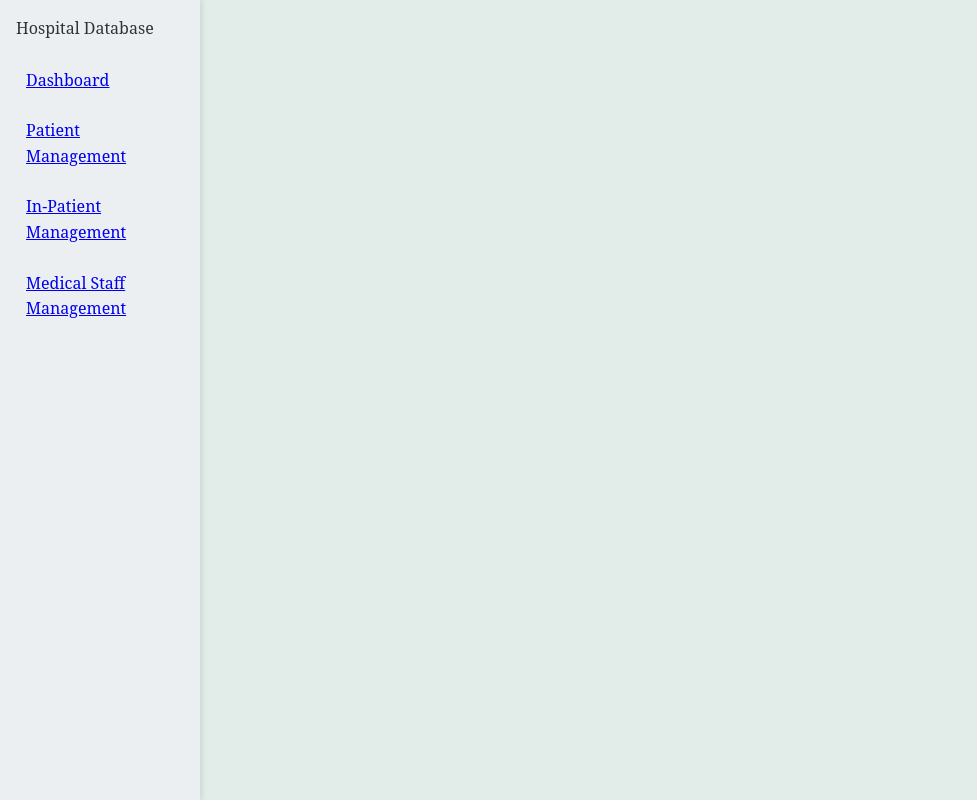
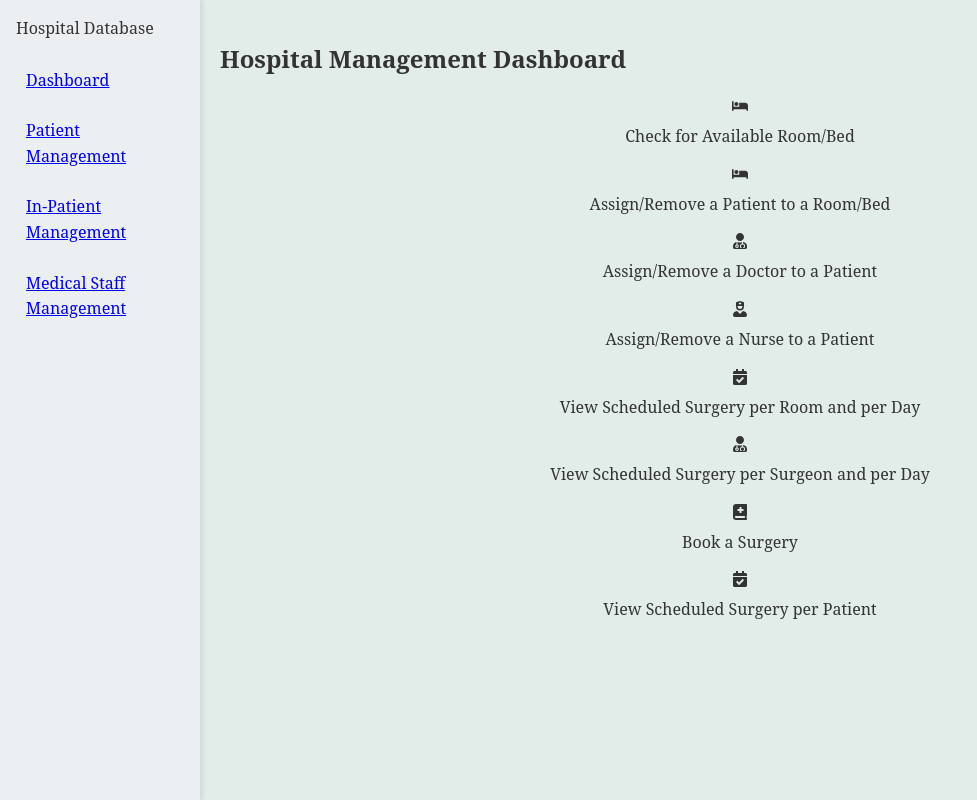
Before and after one commit to 3amberloaf/Hospital-React-Application, a React (Create React App) app: page /inpatientdashboard in a window 1280 px wide. Shown: the whole page, without its empty margins (0-977 px from the left). Built offline with nearby package versions, Linux system fonts and the light colour scheme.

Commit message:
Set up the In-patient management routes

```diff
--- a/src/App.js
+++ b/src/App.js
@@ -12,8 +12,15 @@ import AddPatient from './PatientManagement/AddPatient';
 import ViewPatient from './PatientManagement/ViewPatient';
 import DoctorsSchedule from './PatientManagement/DoctorsSchedule';
 import PatientDashboard from './PatientManagement/PatientDashboard'; // Import the new component
+import CheckAvailableRoom from './InPatientManagement/AvailableRooms';
+import AssignRemoveDoctor from './InPatientManagement/AssignDoctor';
+import AssignRemoveNurse from './InPatientManagement/AssignNurse';
+import BookSurgery from './InPatientManagement/BookSurgery';
+import ViewSurgerySchedulePatient from './InPatientManagement/ViewSurgerySchedulePatient';
+import ViewSurgeryScheduleRoom from './InPatientManagement/ScheduleSurgeryRoom';
+import InPatientDashboard from './InPatientManagement/InPatientDashboard';
+import './App.css';
 
-import './App.css';
 
 function App() {
   const [patients, setPatients] = useState([]);
@@ -47,6 +54,14 @@ function App() {
             <Route path="/scheduleappointments" element={<ScheduleAppointments />} />
             <Route path="/patientdashboard" element={<PatientDashboard />} />
             <Route path="/doctorschedule" element={<DoctorsSchedule />} />
+            <Route path="/inpatientdashboard" element={<InPatientDashboard />} />
+            <Route path="/check-available-room" element={<CheckAvailableRoom />} />
+            <Route path="/assign-room" element={<CheckAvailableRoom />} />
+            <Route path="/assign-nurse" element={<AssignRemoveNurse />} />
+            <Route path="/book-surgery" element={<BookSurgery />} />
+            <Route path="/assign-doctor" element={<AssignRemoveDoctor />} />
+            <Route path="/view-surgery-schedule-room" element={<ViewSurgeryScheduleRoom />} />
+            <Route path="/view-surgery-schedule-patient" element={<ViewSurgerySchedulePatient />} />
             <Route exact path="/" element={
               <>
                 <NavBar />
--- /dev/null
+++ b/src/InPatientManagement/AssignDoctor.js
@@ -0,0 +1,12 @@
+import React from 'react';
+
+function AssignRemoveDoctor() {
+  return (
+    <div>
+      <h2>Assign/Remove Doctor to Patient</h2>
+      {/* Add your content here */}
+    </div>
+  );
+}
+
+export default AssignRemoveDoctor;
--- /dev/null
+++ b/src/InPatientManagement/AssignNurse.js
@@ -0,0 +1,12 @@
+import React from 'react';
+
+function AssignRemoveNurse() {
+  return (
+    <div>
+      <h2>Assign/Remove Nurse to Patient</h2>
+      {/* Add your content here */}
+    </div>
+  );
+}
+
+export default AssignRemoveNurse;
--- /dev/null
+++ b/src/InPatientManagement/AvailableRooms.js
@@ -0,0 +1,12 @@
+import React from 'react';
+
+function CheckAvailableRoom() {
+  return (
+    <div>
+      <h2>Check Available Room/Bed</h2>
+      {/* Add your content here */}
+    </div>
+  );
+}
+
+export default CheckAvailableRoom;
--- /dev/null
+++ b/src/InPatientManagement/BookSurgery.js
@@ -0,0 +1,12 @@
+import React from 'react';
+
+function BookSurgery() {
+  return (
+    <div>
+      <h2>Book a Surgery</h2>
+      {/* Add your content here */}
+    </div>
+  );
+}
+
+export default BookSurgery;
--- /dev/null
+++ b/src/InPatientManagement/InPatientDashboard.js
@@ -0,0 +1,53 @@
+import React from 'react';
+import { useNavigate } from 'react-router-dom';
+import { FaBed, FaUserMd, FaUserNurse, FaCalendarCheck, FaBookMedical } from 'react-icons/fa'; // Example new icons
+
+function InPatientDashboard() {
+  const navigate = useNavigate();
+
+  const navigateTo = (path) => {
+    navigate(path);
+  };
+
+  return (
+    <div>
+      <h2>Hospital Management Dashboard</h2>
+      <div className="dashboard-links">
+        <div className="dashboard-item" onClick={() => navigateTo('/checkroom')}>
+          <FaBed />
+          <p>Check for Available Room/Bed</p>
+        </div>
+        <div className="dashboard-item" onClick={() => navigateTo('/assignroom')}>
+          <FaBed />
+          <p>Assign/Remove a Patient to a Room/Bed</p>
+        </div>
+        <div className="dashboard-item" onClick={() => navigateTo('/assigndoctor')}>
+          <FaUserMd />
+          <p>Assign/Remove a Doctor to a Patient</p>
+        </div>
+        <div className="dashboard-item" onClick={() => navigateTo('/assignnurse')}>
+          <FaUserNurse />
+          <p>Assign/Remove a Nurse to a Patient</p>
+        </div>
+        <div className="dashboard-item" onClick={() => navigateTo('/viewsurgeryschedule')}>
+          <FaCalendarCheck />
+          <p>View Scheduled Surgery per Room and per Day</p>
+        </div>
+        <div className="dashboard-item" onClick={() => navigateTo('/viewsurgerybysurgeon')}>
+          <FaUserMd />
+          <p>View Scheduled Surgery per Surgeon and per Day</p>
+        </div>
+        <div className="dashboard-item" onClick={() => navigateTo('/booksurgery')}>
+          <FaBookMedical />
+          <p>Book a Surgery</p>
+        </div>
+        <div className="dashboard-item" onClick={() => navigateTo('/viewsurgerybypatient')}>
+          <FaCalendarCheck />
+          <p>View Scheduled Surgery per Patient</p>
+        </div>
+      </div>
+    </div>
+  );
+}
+
+export default InPatientDashboard;
--- /dev/null
+++ b/src/InPatientManagement/ScheduleSurgeryRoom.js
@@ -0,0 +1,12 @@
+import React from 'react';
+
+function ViewSurgeryScheduleRoom() {
+  return (
+    <div>
+      <h2>View Scheduled Surgery per Room and per Day</h2>
+      {/* Add your content here */}
+    </div>
+  );
+}
+
+export default ViewSurgeryScheduleRoom;
--- /dev/null
+++ b/src/InPatientManagement/ViewSurgerySchedulePatient.js
@@ -0,0 +1,12 @@
+import React from 'react';
+
+function ViewSurgerySchedulePatient() {
+  return (
+    <div>
+      <h2>View Scheduled Surgery per Patient</h2>
+      {/* Add your content here */}
+    </div>
+  );
+}
+
+export default ViewSurgerySchedulePatient;
--- a/src/OtherPages/Dashboard.js
+++ b/src/OtherPages/Dashboard.js
@@ -22,7 +22,7 @@ function Dashboard() {
           <img src={patientImage} alt="Patient Management" />
           <p>Patient Management</p>
         </div>
-        <div className="dashboard-item" onClick={() => navigateTo('/inpatient-management')}>
+        <div className="dashboard-item" onClick={() => navigateTo('/inpatientdashboard')}>
           <img src={inpatientImage} alt="In-patient Management" />
           <p>Inpatient Management</p>
         </div>
```
Also changed, not shown: src/InPatientManagement/AssignRoom.js (added, +12 -0 lines), src/InPatientManagement/ScheduleSurgeon.js (added, +12 -0 lines).
